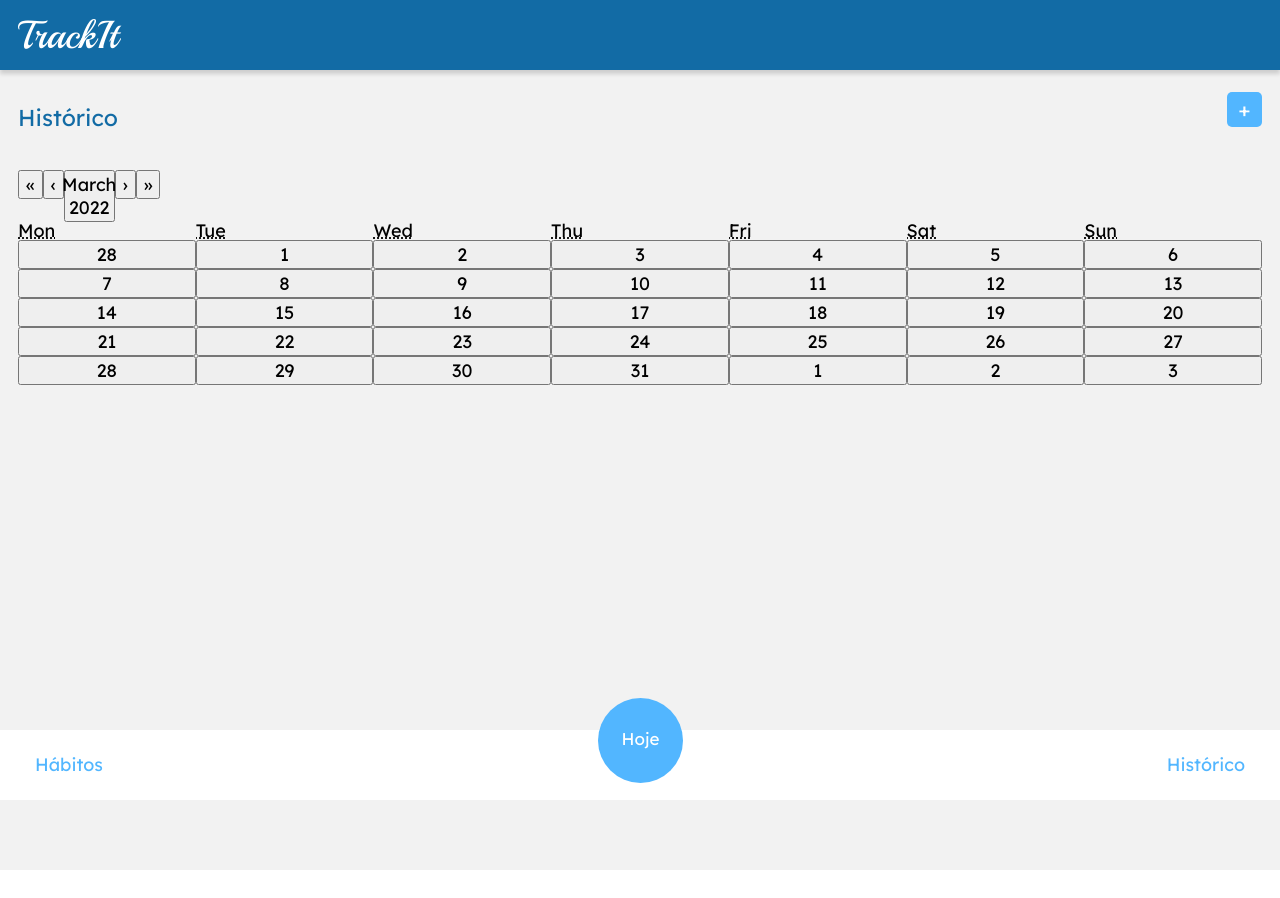
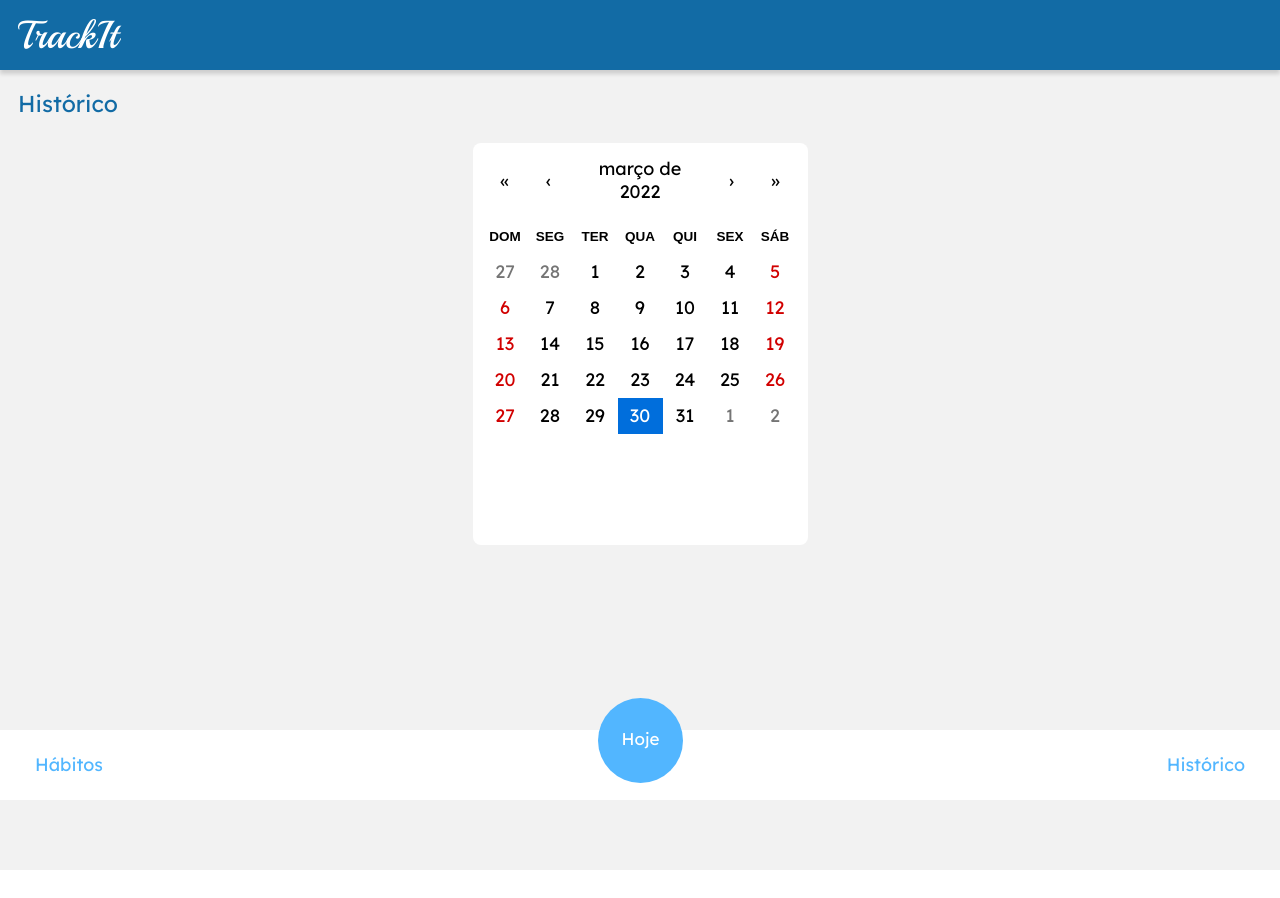
Before and after one commit to v-aguiar/projeto10-trackit, a React (Create React App) app: page /historico in a window 1280 px wide. Built offline with nearby package versions, Linux system fonts and the light colour scheme.

Commit message:
Add first calendar styles and pt-BR locale prop to it

```diff
--- a/src/components/History/index.jsx
+++ b/src/components/History/index.jsx
@@ -1,21 +1,30 @@
+import {useState} from "react"
+
 import {Calendar} from "react-calendar"
+import 'react-calendar/dist/Calendar.css'
+
 import styled from "styled-components"
 
 import Header from "../Header"
-import Button from "../Button"
 import Footer from "../Footer"
+import dayjs from "dayjs"
 
 export default function History() {
+  const [value, setValue] = useState(new Date())
+
+  function handleChange(nextValue) {
+    const ihuu = dayjs(nextValue).format("dddd, DD/MM")
+    console.log("nextValue: ", ihuu)
+    setValue(nextValue)
+  }
+
   return (
     <HistorySection>
       <Header />
       <SectionHeader>
         <h2>Histórico</h2>
-        <span className="plusBtn">
-          <Button value="+" />
-        </span>
       </SectionHeader>
-      <Calendar />
+      <Calendar locale="pt-BR" onChange={handleChange} value={value} />
       <Footer />
     </HistorySection>
   )
@@ -35,31 +44,45 @@ const HistorySection = styled.section`
   font-weight: 400;
   font-size: 18px;
 
+  display: flex;
+  flex-direction: column;
+  align-items: center;
+
   background-color: var(--bg-color);
 
-  .Calendar {
+  .react-calendar {
     background-color: #fff;
 
     height: 402px;
-    width: 100%;
+    width: 335px;
+
+    padding: 15px 10px;
+
+    border: none;
+    border-radius: 8px;
+
+    abbr {
+      text-decoration: none;
+    }
+
+    .react-calendar__navigation__label {
+      display: flex;
+      align-items: center;
+      justify-content: center;
+    }
+
+    .react-calendar__tile--now {
+      border-radius: 0 !important;
+    }
+
+    .react-calendar__tile {
+      border-radius: 50%;
+    }
   }
 
   h2 {
     color: var(--header-blue);
     font-size: 23px;
-  }
-
-  span {
-    width: 35px;
-
-    border: none;
-    border-radius: 5px;
-
-    background-color: transparent;
-
-    display: flex;
-    align-items: center;
-    justify-content: center;
   }
 
   p {
@@ -68,9 +91,6 @@ const HistorySection = styled.section`
 `
 
 const SectionHeader = styled.div`
-  display: flex;
-  align-items: center;
-  justify-content: space-between;
-
+  align-self: flex-start;
   margin-bottom: 28px;
 `
```
